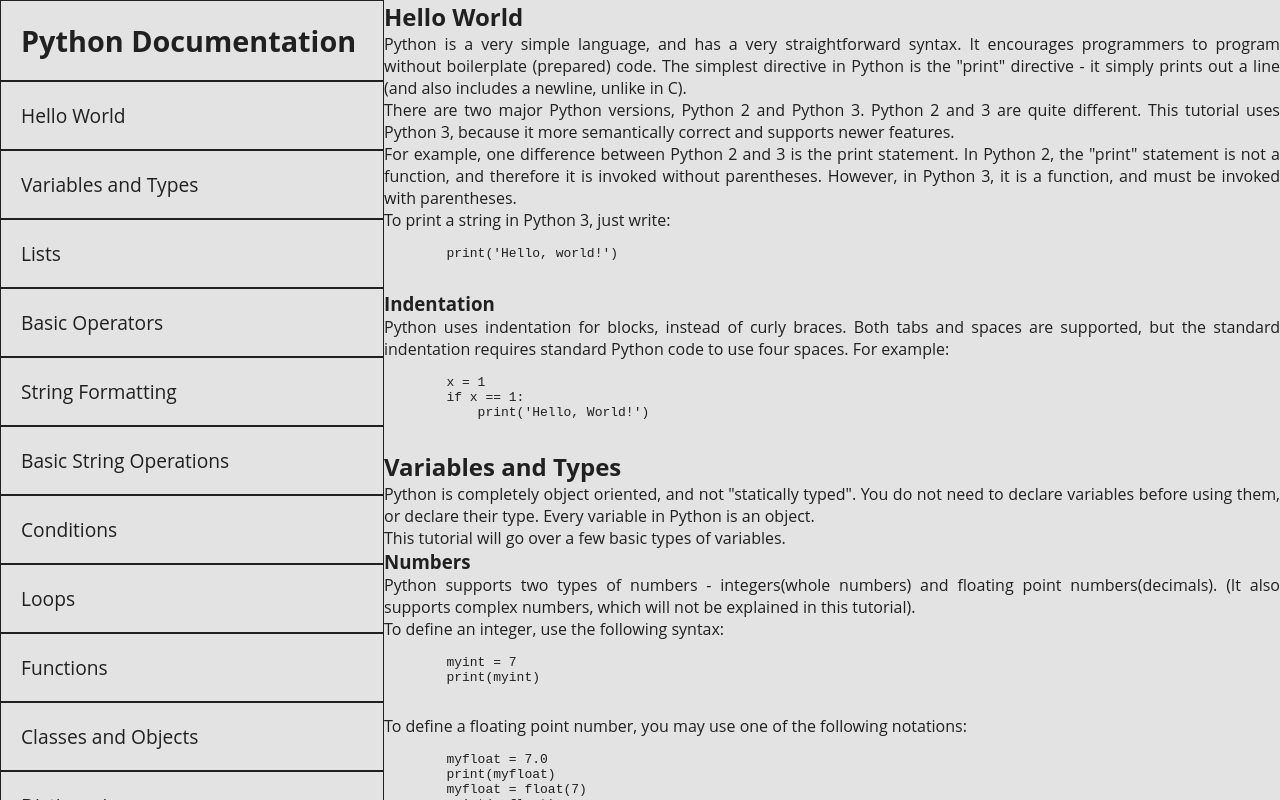
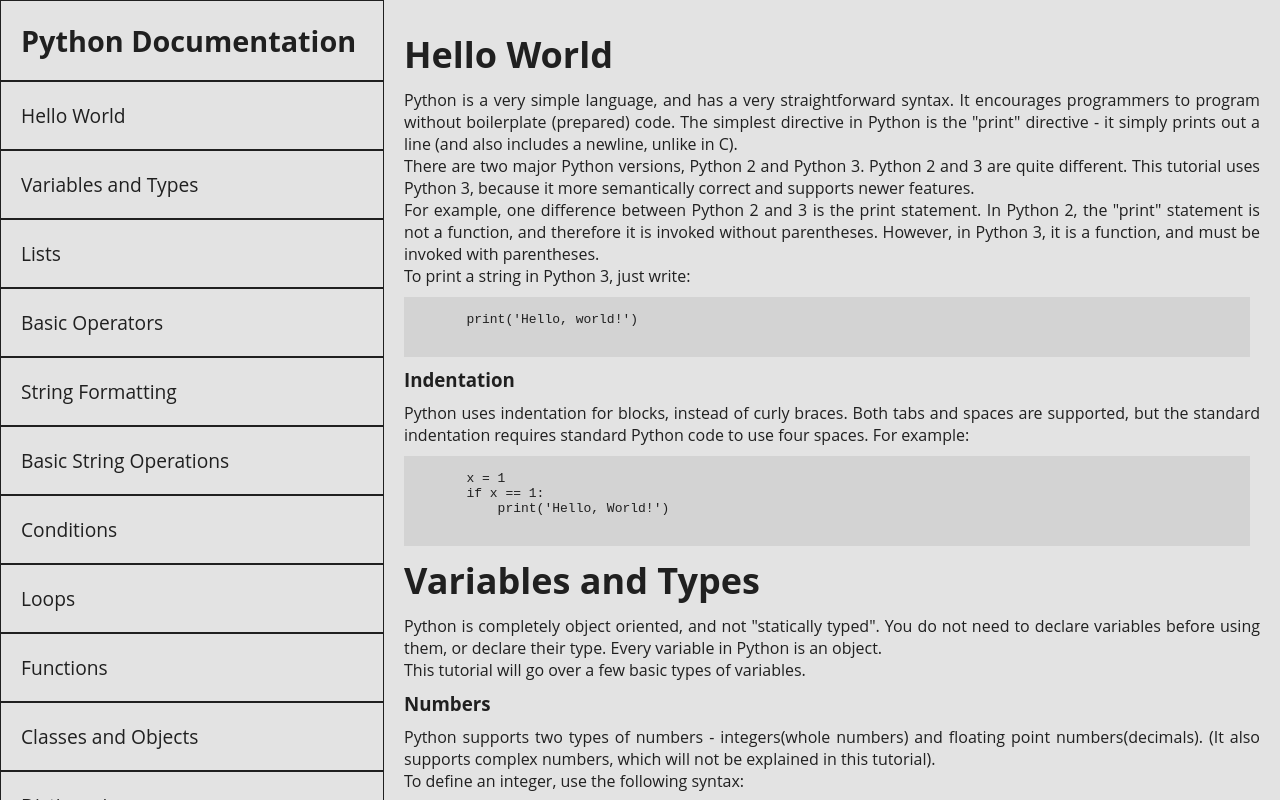
Before and after one commit to JoaoPi314/documentation_page, a plain HTML site: page index.html in a window 1280 px wide. Drawn offline with Linux system fonts and the light colour scheme.

Commit message:
Adds main css configuration.

```diff
--- a/style.css
+++ b/style.css
@@ -16,6 +16,7 @@ body{
     top: 0;
     bottom: 0;
     left: 0;
+    right: 0;
     color: #202020;
     display: flex;
 }
@@ -50,11 +51,30 @@ body, #navbar, #main-doc{
     border-style: solid;
     border-width: 1px;
     text-decoration: none;
+    transition: background-color 0.5s;
+}
+
+.nav-link:hover{
+    background-color: #d3d3d3;
 }
 
 #main-doc{
     flex: 1 1 70vw;
+    padding: 20px;
 }
 
-.main-section{
+.header-section{
+    margin: 10px 10px 10px 0px;
+    font-size: 1.5em;
 }
+
+.main-section h3{
+    margin: 10px 10px 10px 0px;
+
+}
+
+pre{
+    background-color: #d3d3d3;
+    margin: 10px 10px 10px 0px;
+
+}
```
